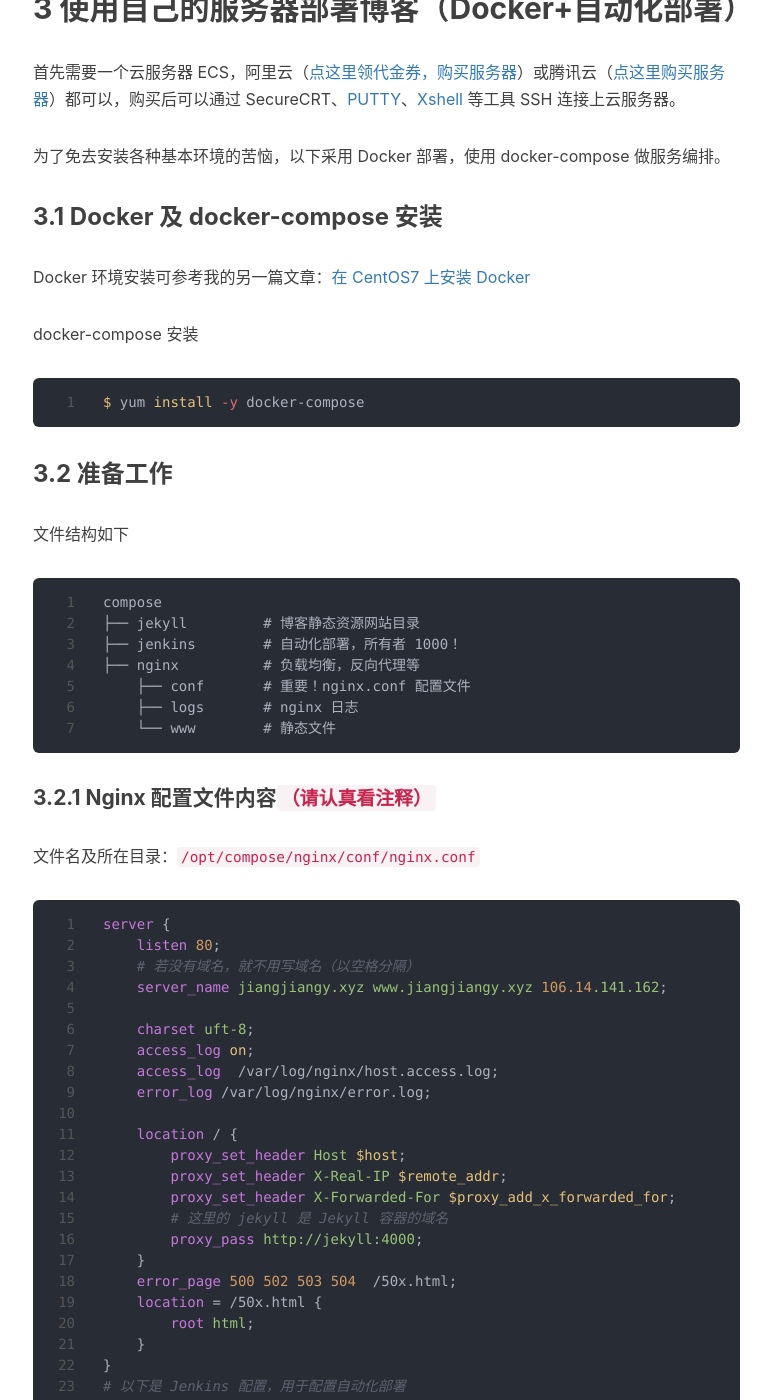
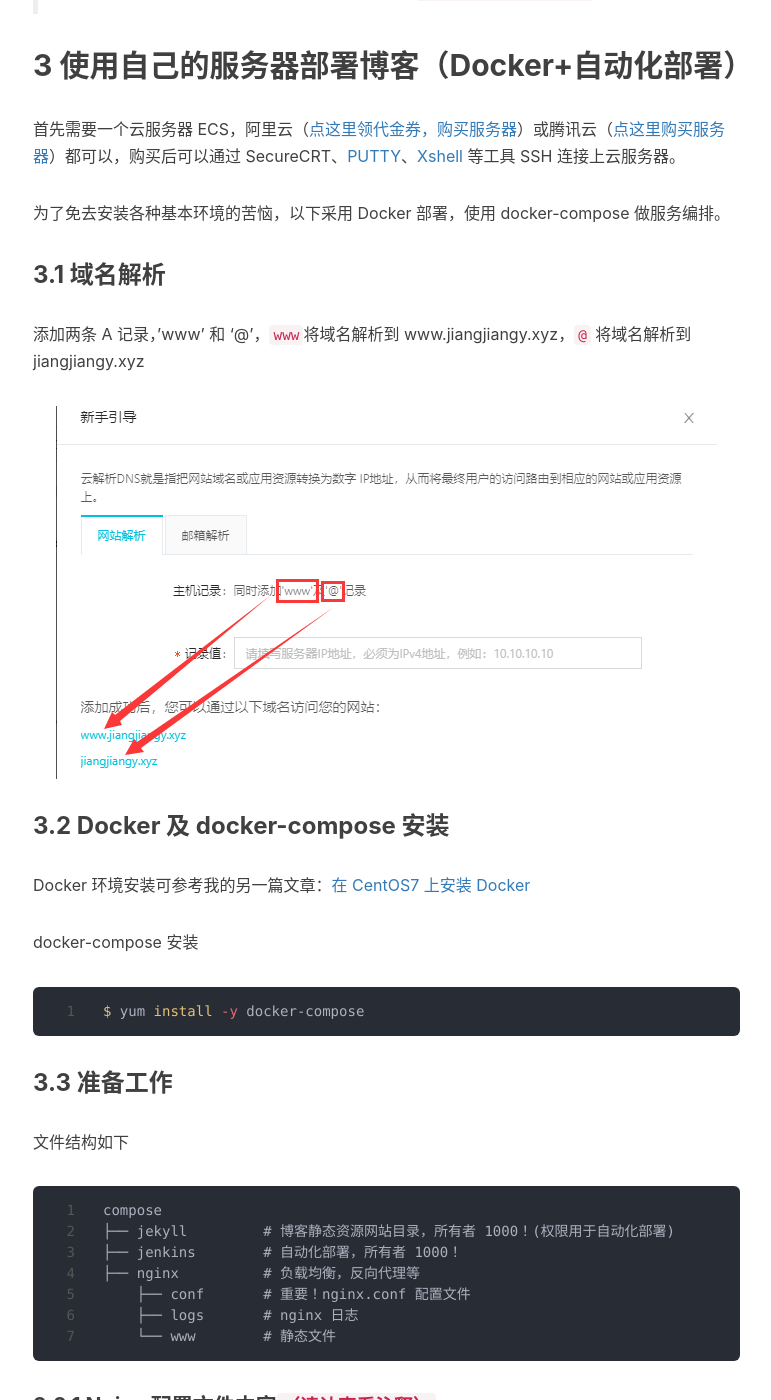
Before and after one commit to jiangydev/jiangydev.github.io, a Jekyll site: the page built from _posts/2018-10-17-build-a-blog.md, in a window 1280 px wide and 1400 px high, scrolled down 4074 px. Shown: the whole window, without its empty margins (232-1003 px from the left). Built offline with Jekyll 4.4.1, drawn with Linux system fonts in a browser that asks for light colours; nearby versions of some CDN libraries; comment, search, counter and statistics services are not loaded; some of the changed lines change nothing that is shown; some of the changed text lies outside the part shown.

Commit message:
Modified a post '2018-10-17-build-a-blog.md'

````diff
--- a/_posts/2018-10-17-build-a-blog.md
+++ b/_posts/2018-10-17-build-a-blog.md
@@ -16,7 +16,9 @@
 
 # 搭建一个技术博客
 
-在朋友圈看见 SpringCloud 中国社区大佬 [方志朋][2] 推送了微文 [如何搭建自己的个人博客][3] ，才想起来自己也应该写一篇文章记录。
+在朋友圈看见 SpringCloud 中国社区大佬 [方志朋][2] 推送了微文 [如何搭建自己的个人博客][3] ，才想起来自己也应该写一篇文章。
+
+另一位大佬站点：[CodeSheep][13]。
 
 金九银十，在9月中旬，我搭建了自己的博客，主要是之前的`学习笔记`和项目执行过程中遇到的 `BUG 解决方案`。
 
@@ -137,7 +139,13 @@
 
 为了免去安装各种基本环境的苦恼，以下采用 Docker 部署，使用 docker-compose 做服务编排。
 
-### 3.1 Docker 及 docker-compose 安装
+### 3.1 域名解析
+
+添加两条 A 记录，'www' 和 '@'，`www`将域名解析到 www.jiangjiangy.xyz，`@` 将域名解析到 jiangjiangy.xyz
+
+![aliyun-dns](/img/in-post/blog/aliyun-dns.png)
+
+### 3.2 Docker 及 docker-compose 安装
 
 Docker 环境安装可参考我的另一篇文章：[在 CentOS7 上安装 Docker][10]
 
@@ -147,13 +155,13 @@
 $ yum install -y docker-compose
 ```
 
-### 3.2 准备工作
+### 3.3 准备工作
 
 文件结构如下
 
 ```
 compose
-├── jekyll         # 博客静态资源网站目录
+├── jekyll         # 博客静态资源网站目录，所有者 1000！(权限用于自动化部署)
 ├── jenkins        # 自动化部署，所有者 1000！
 ├── nginx          # 负载均衡，反向代理等
     ├── conf       # 重要！nginx.conf 配置文件
@@ -248,7 +256,7 @@
       - jenkins:jenkins
 ```
 
-### 3.3 启动服务
+### 3.4 启动服务
 
 服务器端`/opt/compose/`是我们操作的目录，所有操作在该目录下完成！
 
@@ -275,18 +283,18 @@
 > 2. 从 GitHub 拉取博客项目可能会因为网络问题中断，拉取不了的话，就本地下载后，使用 scp 等方式上传到服务器的 /opt/compose 目录下。
 > 3. 解决 Jenkins 容器挂载目录权限的问题，主要有两种方法，可参考 Stackoverflow [what-is-the-best-way-to-manage-permissions-for-docker-shared-volumes][11]
 
-### 3.4 配置自动化部署
+### 3.5 配置自动化部署
 
 其实到上面一步已经能正常访问了，但是当博客有新的 push 后，从本地传输文件过于复杂，不如配置自动化部署，如下。
 
-#### 3.4.1 添加 Webhooks
+#### 3.5.1 添加 Webhooks
 
 设置github仓库的webhook，在github仓库的项目界面，点击Setting->Webhooks->Add Webhook，添加Webhooks的配置信息，我的配置信息如下：
 
 - Payload URL: http://jenkins.jiangjiangy.xyz./github-webhook/
 - Content type: application/json
 
-#### 3.4.2 解决从 GitHub 拉取项目失败的问题
+#### 3.5.2 解决从 GitHub 拉取项目失败的问题
 
 修改域名解析文件 /etc/hosts。
 
@@ -302,11 +310,11 @@
 # 若上面的命令无效，尝试这个：sudo rcnscd restart
 ```
 
-#### 3.4.3 配置 Jenkins
+#### 3.5.3 配置 Jenkins
 
 该部分配置可参考我的另一篇博客 [Jenkins + Docker 持续集成方案及案例][12]
 
-#### 3.4.4 重新启动服务
+#### 3.5.4 重新启动服务
 
 ```shell
 # 切换到 compose 操作目录
@@ -332,6 +340,7 @@
 [7]: https://cloud.tencent.com/redirect.php?redirect=1025&cps_key=35362d4b60aa7d269b4a2bc0b05f6b27&from=console
 [8]: https://www.chiark.greenend.org.uk/~sgtatham/putty/latest.html
 [9]: https://www.netsarang.com/products/xsh_overview.html
-[10]: http://www.jiangjiangy.xyz./2017/07/08/docker-centos7-install/
+[10]: https://jiangydev.github.io/2017/07/08/docker-centos7-install/
 [11]: http://stackoverflow.com/questions/23544282/what-is-the-best-way-to-manage-permissions-for-docker-shared-volumes
 [12]: https://jiangydev.github.io/2018/07/29/ci-jenkins/
+[13]: https://www.codesheep.cn/
````
Also changed, not shown: img/in-post/blog/aliyun-dns.png (added).
